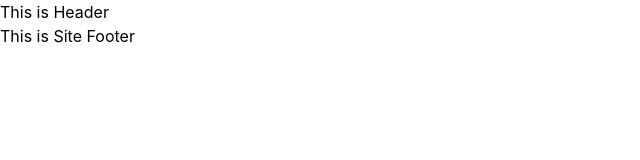
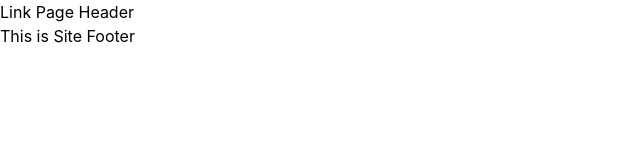
Before and after one commit to AbrarulRhythm/link-amro-client, a React (Vite) app: page /links in a window 1280 px wide. Shown: the top 160 px of the page, without its empty margins (0-640 px from the left). Built offline with nearby package versions, Linux system fonts and the light colour scheme.

Commit message:
setup header

```diff
--- a/src/layout/MainLayout.jsx
+++ b/src/layout/MainLayout.jsx
@@ -1,11 +1,14 @@
 import { Outlet } from 'react-router';
+import LinkPageHeader from '../pages/Shared/Header/LinkPageHeader';
 
 const MainLayout = () => {
     return (
         // Mian Wrapper
         <div className="main-wrapper">
             {/* Header */}
-            <header>This is Header</header>
+            <header>
+                <LinkPageHeader></LinkPageHeader>
+            </header>
             {/* Header End */}
 
             {/* ==================== Mian ==================== */}
--- a/src/pages/Links/MyLinks/MyLinks.jsx
+++ b/src/pages/Links/MyLinks/MyLinks.jsx
@@ -1,5 +1,3 @@
-import React from 'react';
-
 const MyLinks = () => {
     return (
         <div>
--- /dev/null
+++ b/src/pages/Shared/Header/LinkPageHeader.jsx
@@ -0,0 +1,9 @@
+const LinkPageHeader = () => {
+    return (
+        <div>
+            <h1>Link Page Header</h1>
+        </div>
+    );
+};
+
+export default LinkPageHeader;
```
